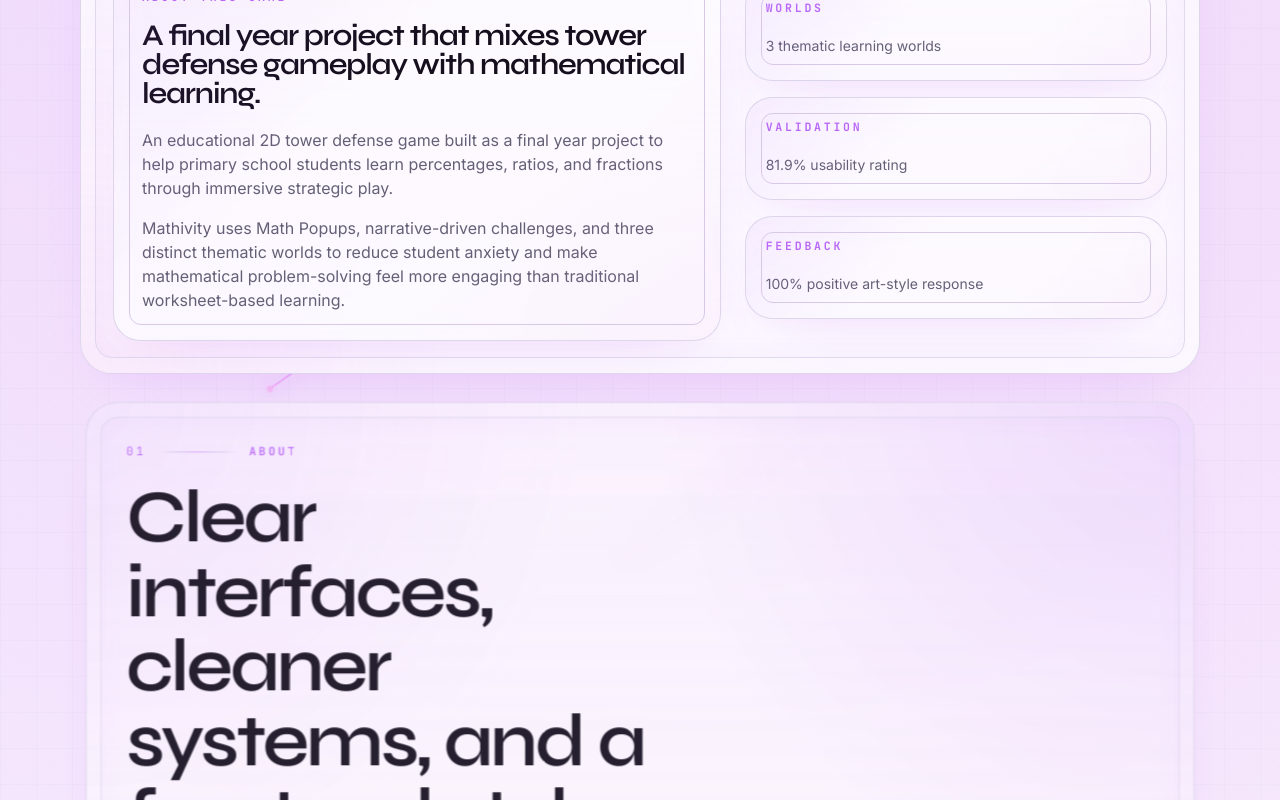
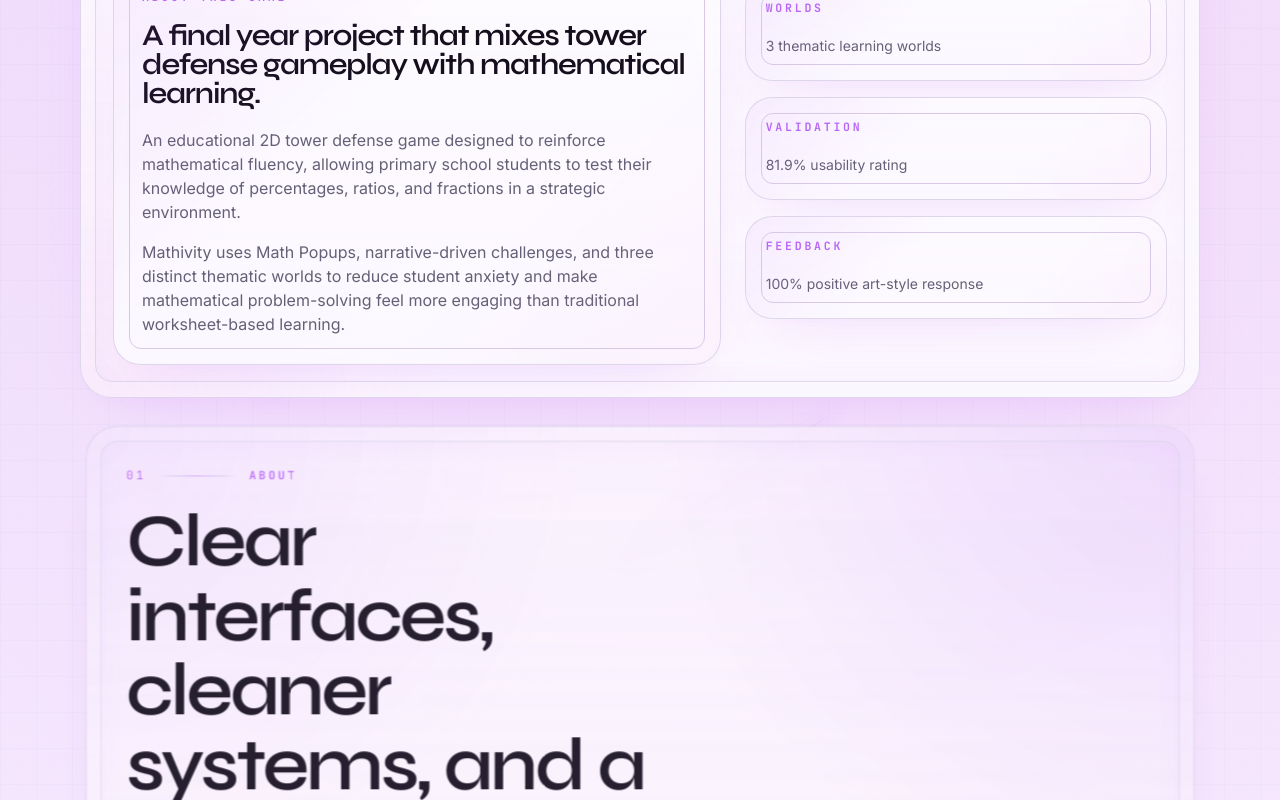
Before and after one commit to ProfFariz/Portfolio, a Next.js app in the folder next-portfolio/: page / in a window 1280 px wide. Shown: the part 1880-2680 px from the top of the page. Built offline with nearby package versions, Linux system fonts and the light colour scheme.

Commit message:
update features

```diff
--- a/next-portfolio/src/components/portfolio-page.tsx
+++ b/next-portfolio/src/components/portfolio-page.tsx
@@ -80,8 +80,8 @@ const projects: Project[] = [
   {
     title: "Mathivity",
     description:
-      "An educational 2D tower defense game built as a final year project to help primary school students learn percentages, ratios, and fractions through immersive strategic play.",
-    stack: ["Godot 4", "GDScript", "HTML5/WebGL", "Windows Export", "Live2D Cubism"],
+      "An educational 2D tower defense game designed to reinforce mathematical fluency, allowing primary school students to test their knowledge of percentages, ratios, and fractions in a strategic environment.",
+    stack: ["Godot 4", "GDScript", "HTML5/WebGL", "Windows Export"],
     href: "https://amirulgodot.itch.io/mathivity",
     label: "Educational Game",
     year: "FYP",
@@ -118,7 +118,6 @@ const projects: Project[] = [
       "Presented successfully at the SULAM International Project in Perak, Malaysia.",
       "Validated through user testing with an 81.9% usability rating.",
       "Received 100% positive feedback on the visual art style.",
-      "Used Live2D Cubism for character assets and built related mobile security challenge work with Android Studio.",
       "Completed the UiTM Mobile SecOps 21 Days Challenge with the Rentverse Defender project.",
     ],
   },
```
